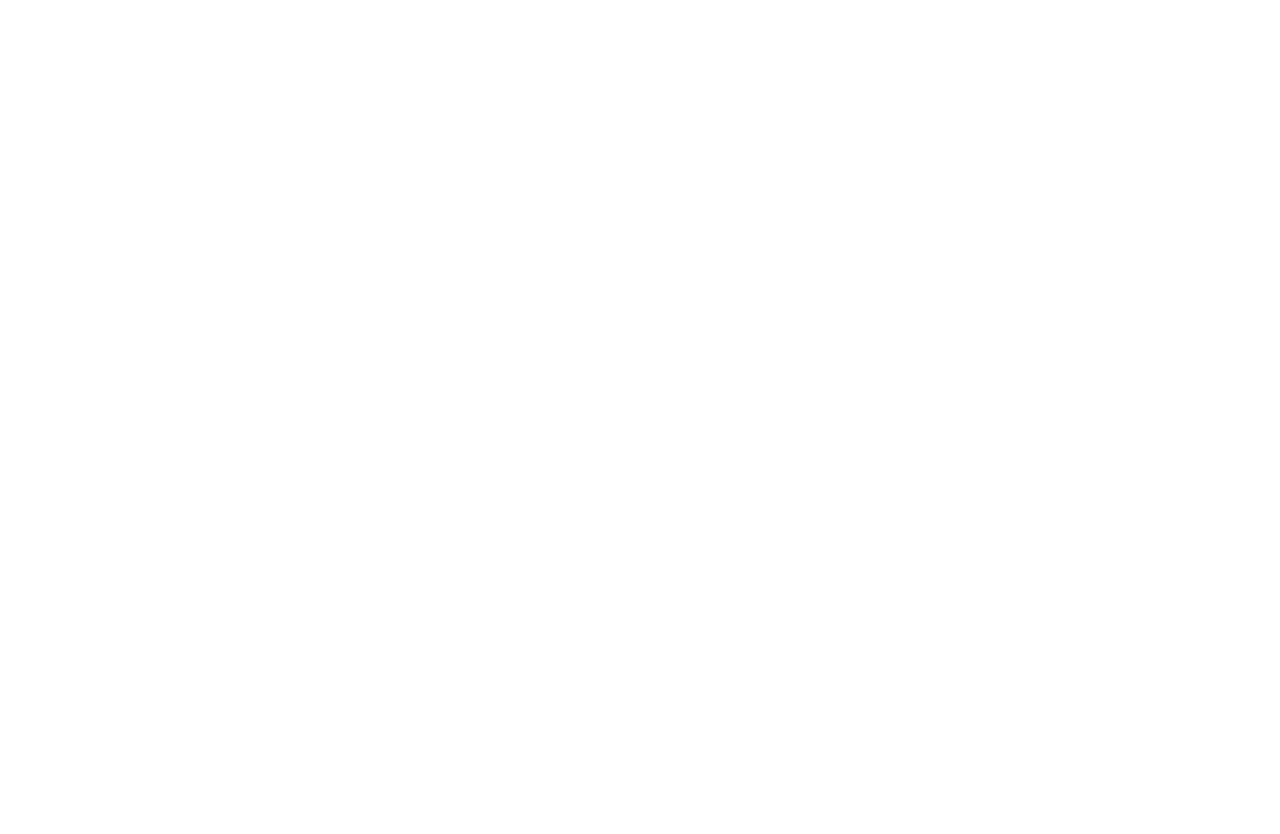
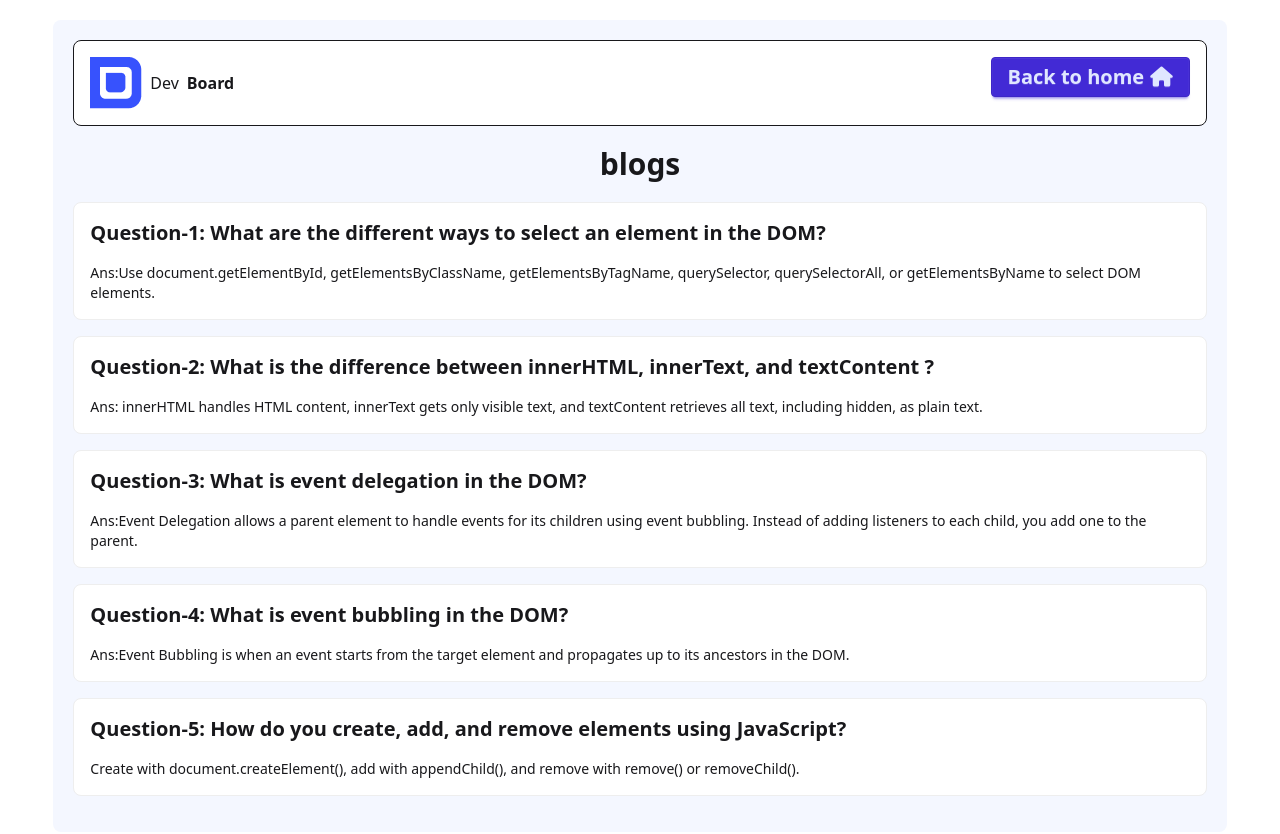
Before and after one commit to Fahad-smto/b11-assingment-04, a plain HTML site: page index2.html in a window 1280 px wide. Before the commit the page ends 800 px from the top, so only its background shows below. Drawn offline with nearby package versions, Linux system fonts and the light colour scheme.

Commit message:
another page has created and added contents

```diff
--- a/index.html
+++ b/index.html
@@ -6,12 +6,16 @@
   <meta name="viewport" content="width=device-width, initial-scale=1.0">
   <title>hello assingment 04</title>
 
+  <!-- font awesome -->
+
+  <link rel="stylesheet" href="https://cdnjs.cloudflare.com/ajax/libs/font-awesome/6.7.2/css/all.min.css" integrity="sha512-Evv84Mr4kqVGRNSgIGL/F/aIDqQb7xQ2vcrdIwxfjThSH8CSR7PBEakCr51Ck+w+/U6swU2Im1vVX0SVk9ABhg==" crossorigin="anonymous" referrerpolicy="no-referrer" />
+
   <link href="https://cdn.jsdelivr.net/npm/daisyui@4.12.24/dist/full.min.css" rel="stylesheet" type="text/css" />
   <script src="https://cdn.tailwindcss.com"></script>
 
 </head>
 
-<body class="w-11/12 mx-auto mt-5 bg-[#F4F7FF] rounded-lg mb-10 ">
+<body class="w-11/12 mx-auto mt-5 bg-[#F4F7FF] rounded-lg mb-10 border ">
   <header>
     <nav class="bg-white p-3 border rounded-lg ">
       <div class="flex justify-between">
@@ -55,7 +59,7 @@
           </div>
           <div>
 
-            <a class=" text-white " href="www.youtube.com">Discover Something <br> New Today!</a>
+            <a class=" text-white " href="http://127.0.0.1:5500/index2.html">Discover Something <br> New Today! <i class="fa-solid fa-arrow-right"></i></a>
 
 
           </div>
--- a/index2.html
+++ b/index2.html
@@ -0,0 +1,83 @@
+<!DOCTYPE html>
+<html lang="en">
+
+<head>
+    <meta charset="UTF-8">
+    <meta name="viewport" content="width=device-width, initial-scale=1.0">
+    <title>Document</title>
+    <!-- font awesome -->
+    <link rel="stylesheet" href="https://cdnjs.cloudflare.com/ajax/libs/font-awesome/6.7.2/css/all.min.css"
+        integrity="sha512-Evv84Mr4kqVGRNSgIGL/F/aIDqQb7xQ2vcrdIwxfjThSH8CSR7PBEakCr51Ck+w+/U6swU2Im1vVX0SVk9ABhg=="
+        crossorigin="anonymous" referrerpolicy="no-referrer" />
+
+    <link href="https://cdn.jsdelivr.net/npm/daisyui@5" rel="stylesheet" type="text/css" />
+    <script src="https://cdn.jsdelivr.net/npm/@tailwindcss/browser@4"></script>
+</head>
+
+<body class="w-11/12 mx-auto mt-5 bg-[#F4F7FF] rounded-lg mb-10 p-5  ">
+    <header>
+        <nav class="bg-white p-4 border rounded-lg  ">
+            <div class="flex justify-between">
+                <div class="flex gap-2 items-center">
+                    <img src="./assets/logo.png" alt="">
+                    Dev<span class="font-bold">Board</span>
+                </div>
+                <div>
+                    <!-- <button class=""> </button> -->
+                    <a class="btn btn-primary text-xl" href="http://127.0.0.1:5500/index.html"> Back to home <i
+                            class="fa-solid fa-house"></i></a>
+                </div>
+            </div>
+        </nav>
+    </header>
+    <main>
+        <div class="flex justify-center">
+            <h1 class="mt-5 text-3xl font-bold mb-5 ">blogs</h1>
+        </div>
+
+        <!-- questions section -->
+
+        <!-- question-01 -->
+        <div tabindex="0" class="collapse collapse-open bg-base-100 border-base-300 border mb-4">
+            <div class="collapse-title font-semibold text-xl">Question-1: What are the different ways to select an element in the
+                DOM?</div>
+            <div class="collapse-content text-sm">
+                Ans:Use document.getElementById, getElementsByClassName, getElementsByTagName, querySelector, querySelectorAll, or getElementsByName to select DOM elements.
+            </div>
+        </div>
+        <!-- question-02 -->
+        <div tabindex="0" class="collapse collapse-open bg-base-100 border-base-300 border mb-4">
+            <div class="collapse-title font-semibold text-xl">Question-2: What is the difference between innerHTML, innerText, and
+                textContent ?</div>
+            <div class="collapse-content text-sm">
+                Ans: innerHTML handles HTML content, innerText gets only visible text, and textContent retrieves all text, including hidden, as plain text.
+            </div>
+        </div>
+        <!-- question-03 -->
+        <div tabindex="0" class="collapse collapse-open bg-base-100 border-base-300 border mb-4">
+            <div class="collapse-title font-semibold text-xl">Question-3: What is event delegation in the DOM?</div>
+            <div class="collapse-content text-sm">
+                Ans:Event Delegation allows a parent element to handle events for its children using event bubbling. Instead of adding listeners to each child, you add one to the parent.
+            </div>
+        </div>
+        <!-- question-04 -->
+        <div tabindex="0" class="collapse collapse-open bg-base-100 border-base-300 border mb-4">
+            <div class="collapse-title font-semibold text-xl">Question-4: What is event bubbling in the DOM?
+
+            </div>
+            <div class="collapse-content text-sm">
+                Ans:Event Bubbling is when an event starts from the target element and propagates up to its ancestors in the DOM.
+            </div>
+        </div>
+        <!-- question-05 -->
+        <div tabindex="0" class="collapse collapse-open bg-base-100 border-base-300 border mb-4">
+            <div class="collapse-title font-semibold text-xl">Question-5: How do you create, add, and remove elements using JavaScript?</div>
+            <div class="collapse-content text-sm">
+                Create with document.createElement(), add with appendChild(), and remove with remove() or removeChild().
+            </div>
+        </div>
+
+    </main>
+</body>
+
+</html>
```
